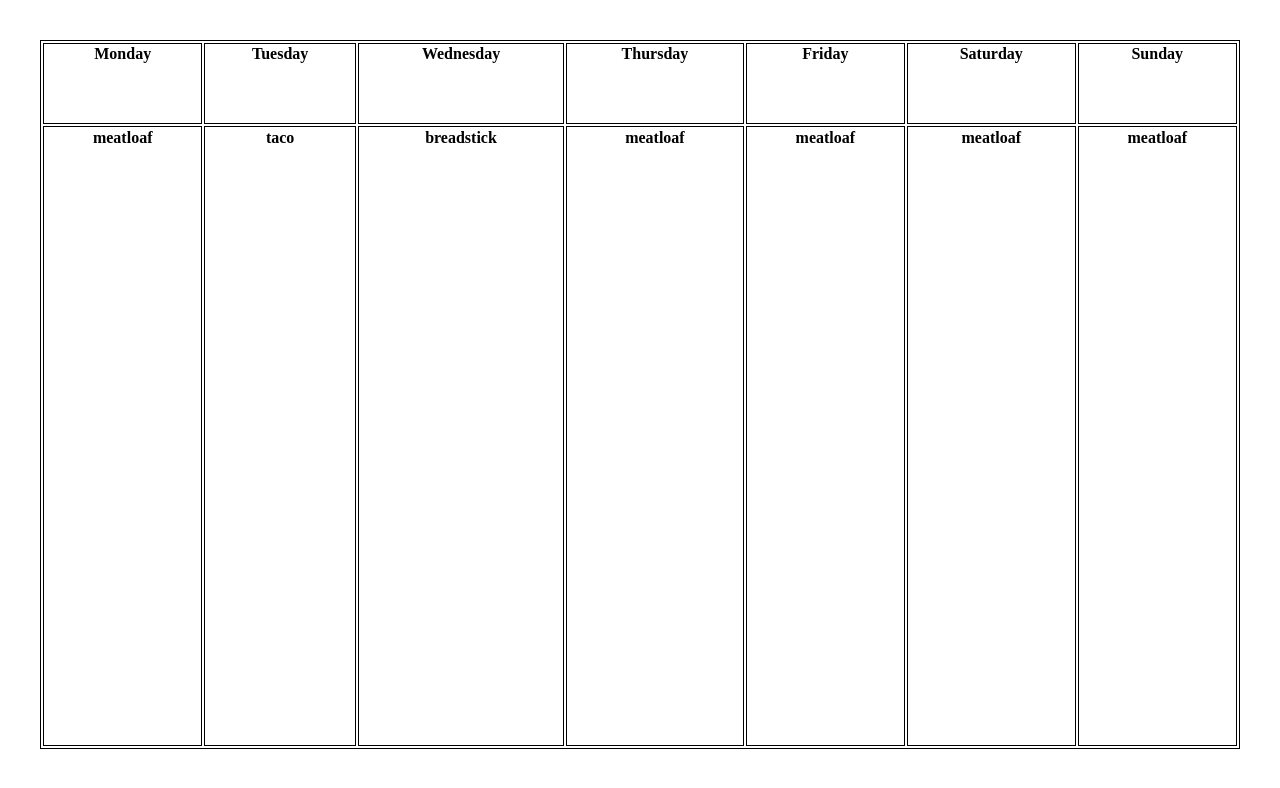
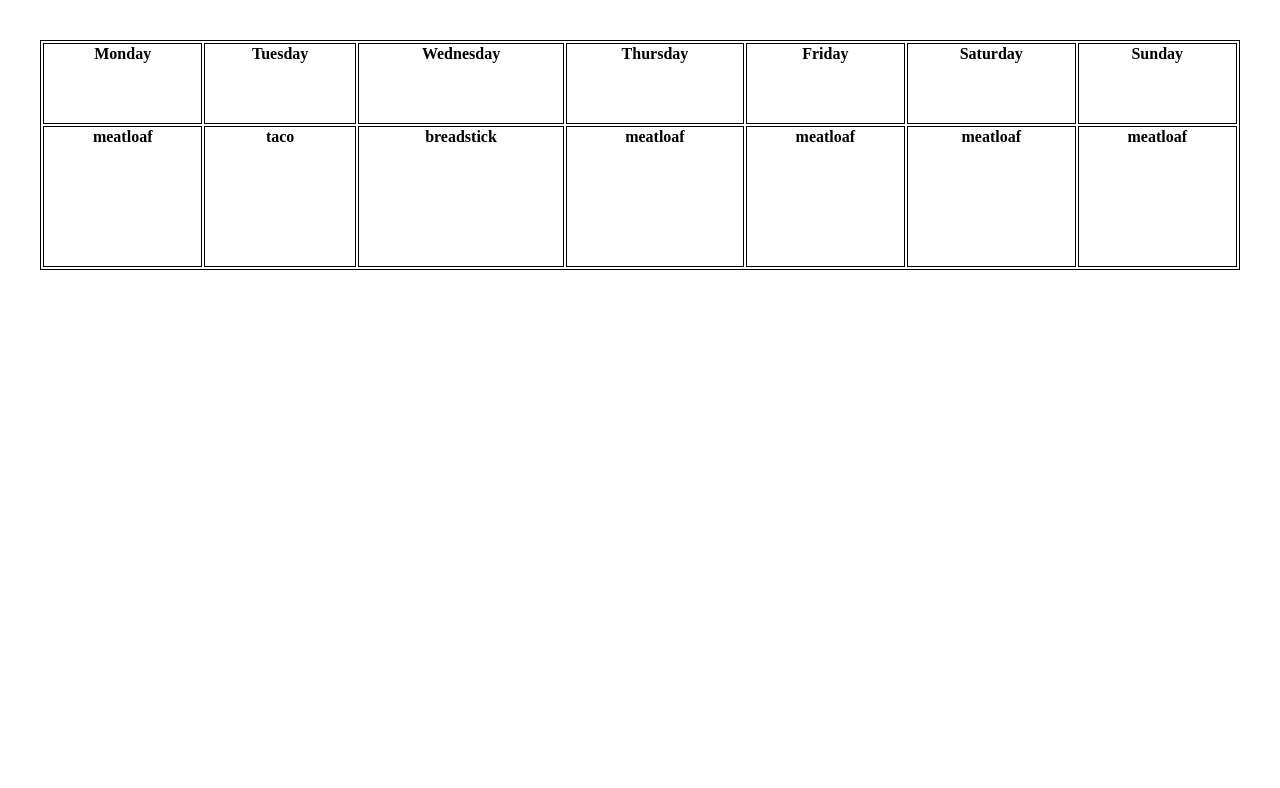
Before and after one commit to grly0n/irvinehacks2024, a React (Vite) app in the folder frontend/: page / in a window 1280 px wide. Shown: the top 788 px of the page. Built offline with nearby package versions, Linux system fonts and the light colour scheme.

Commit message:
minor padding change

```diff
--- a/frontend/src/App.css
+++ b/frontend/src/App.css
@@ -15,7 +15,7 @@
 }
 .food{
   border:1px solid;
-  padding-bottom:50%;
+  padding-bottom:10%;
   margin: auto;
 
 
```
